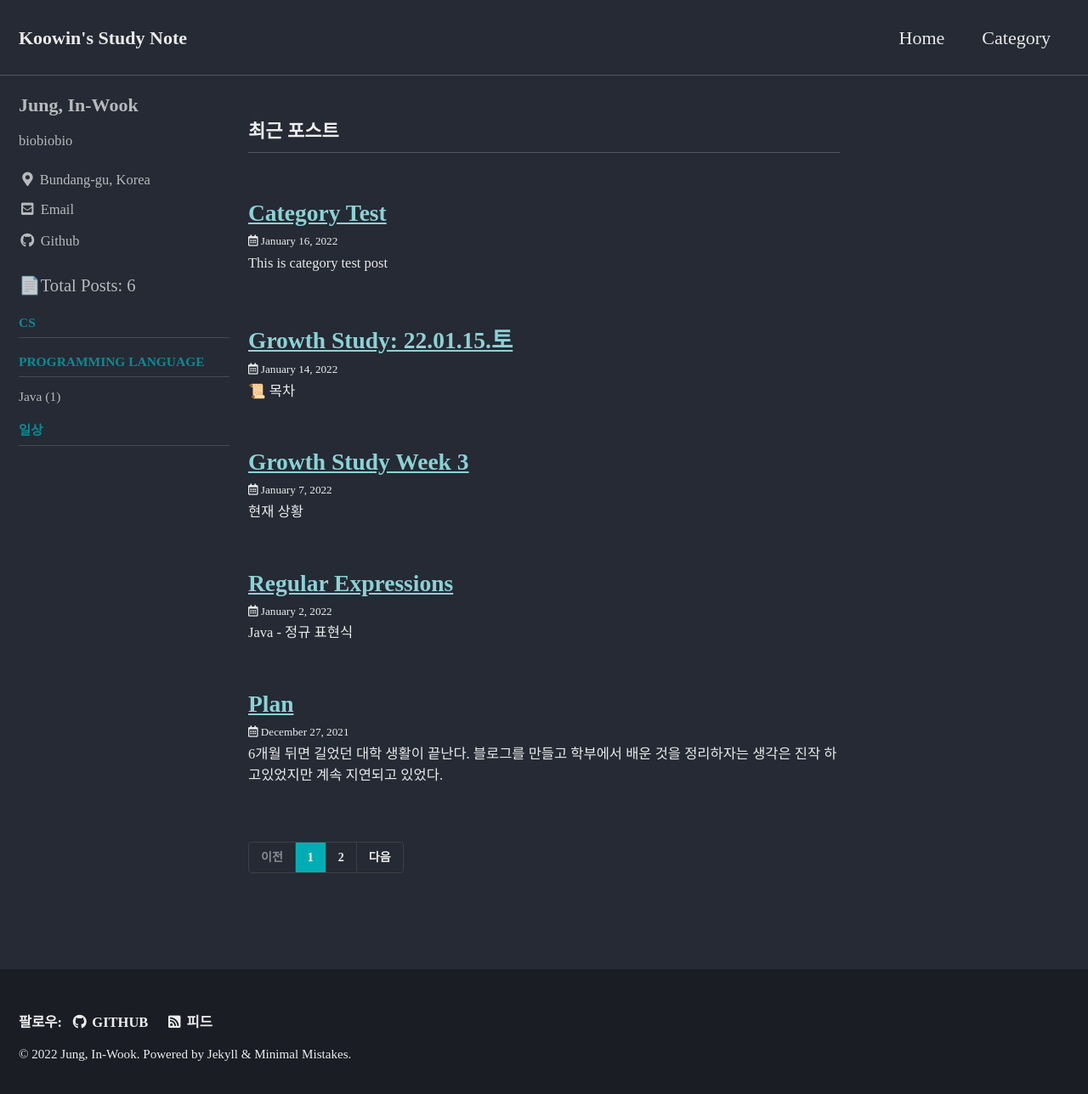
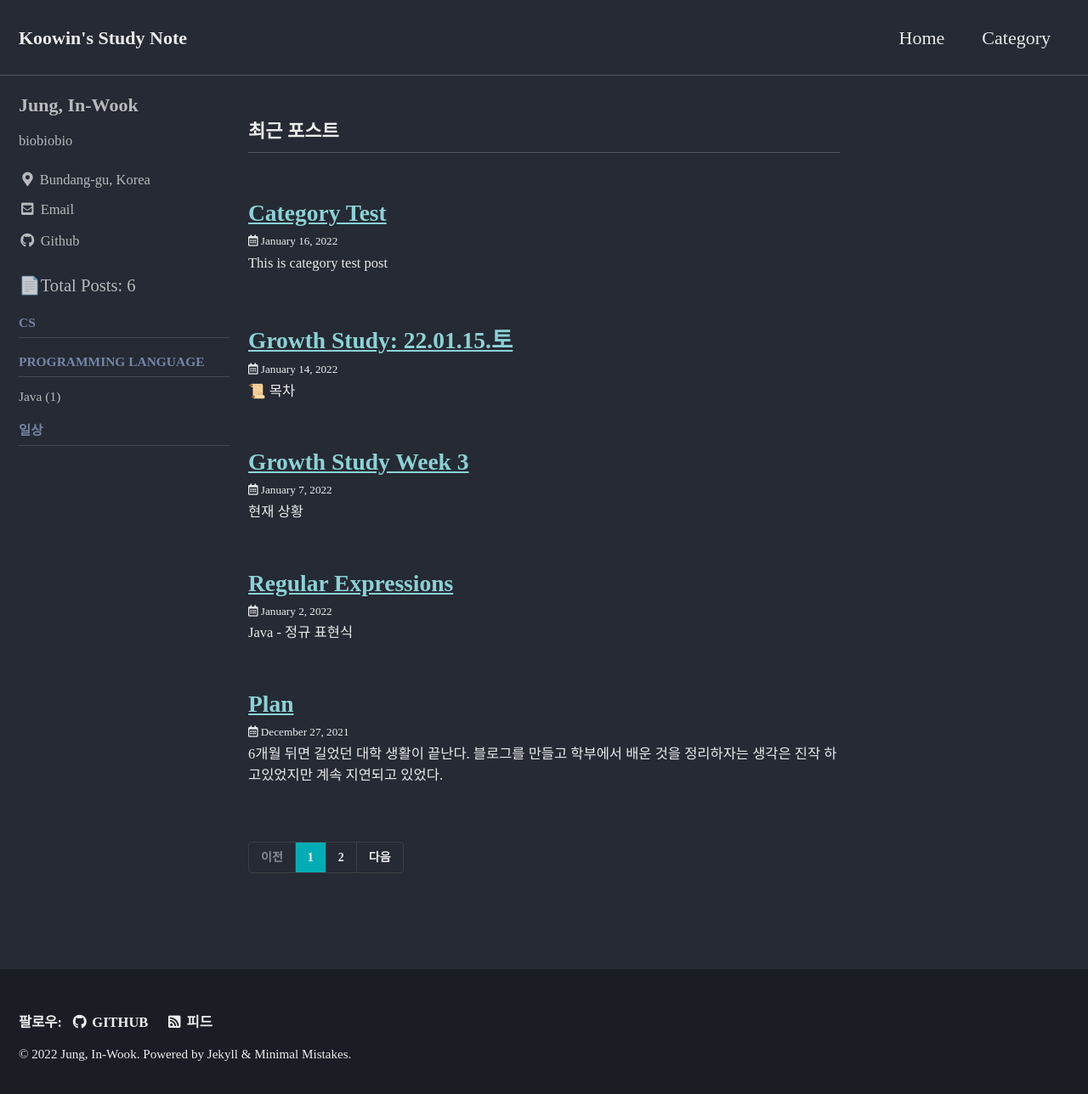
Before and after one commit to Koowin/koowin.github.io, a Jekyll site: the page built from index.html, in a window 1280 px wide and 1297 px high. Shown: the top 1288 px of the window at 85% size. Built offline with Jekyll 4.4.1, drawn with Linux system fonts in a browser that asks for light colours; cached includes are drawn as plain includes; some web fonts are replaced; the list of posts is cut into pages by our own code.

Commit message:
custom: color

```diff
--- a/_sass/minimal-mistakes/_navigation.scss
+++ b/_sass/minimal-mistakes/_navigation.scss
@@ -496,7 +496,7 @@
   font-size: $type-size-6;
   font-weight: bold;
   text-transform: uppercase;
-  color: $primary-color;
+  color: #91A5CC;
   border-bottom: 1px solid $border-color;
 }
 
```
